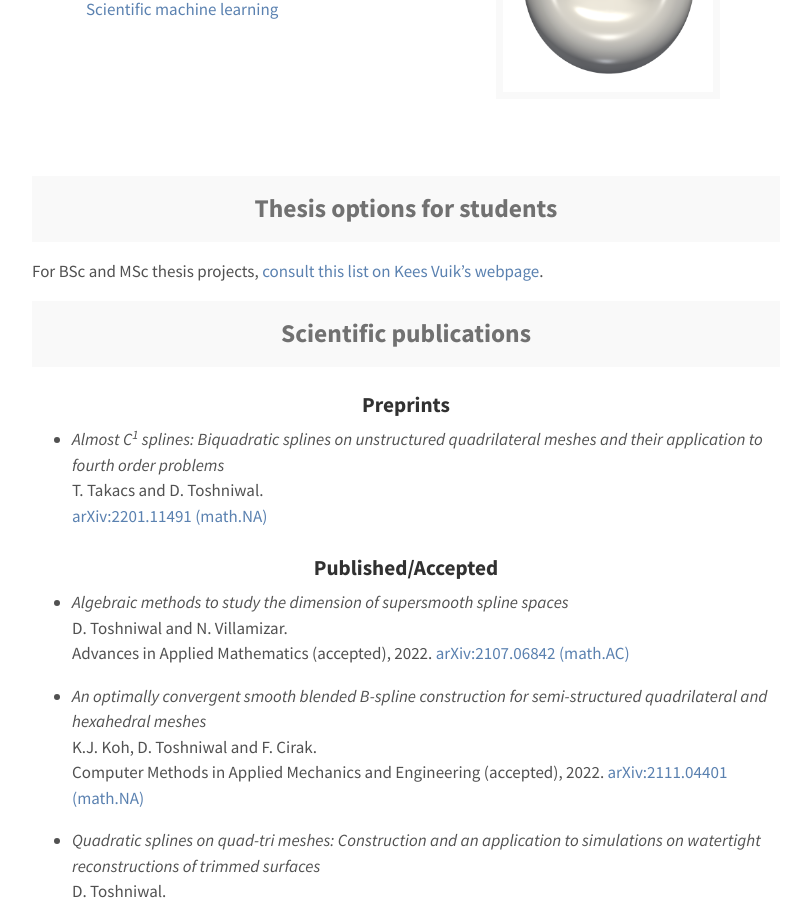
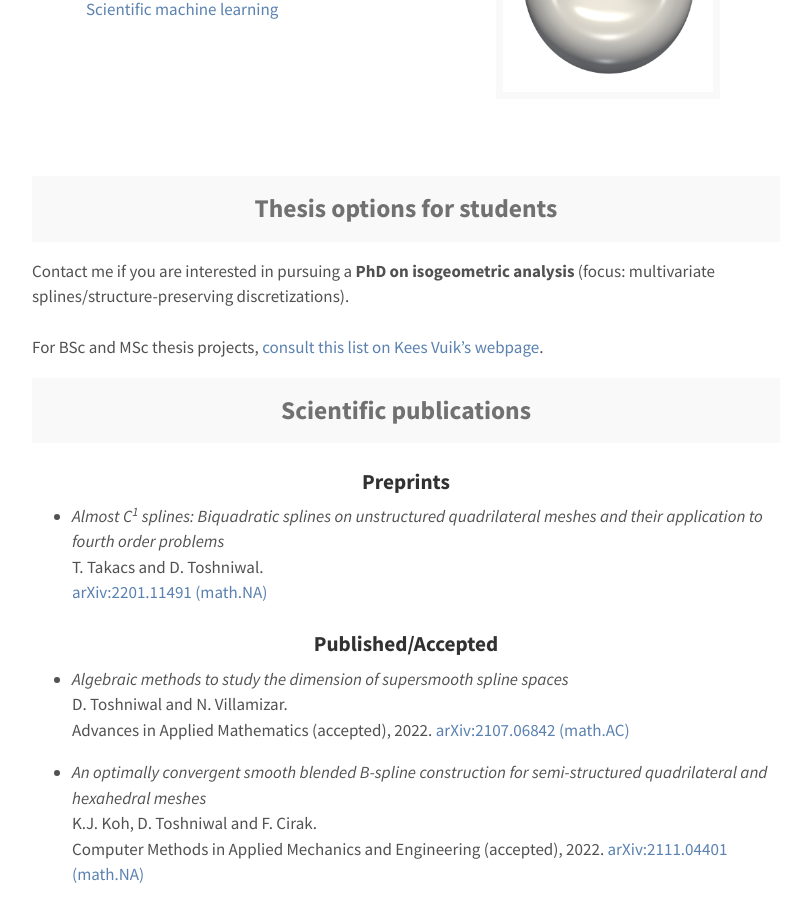
Before and after one commit to dtoshniwal/dtoshniwal.github.io, a Jekyll site: the page built from research.md, in a window 1280 px wide and 900 px high, scrolled down 407 px. Shown: the whole window, without its empty margins (234-1033 px from the left). Built offline with Jekyll 4.4.1, drawn with Linux system fonts in a browser that asks for light colours.

Commit message:
Update research

```diff
--- a/research.md
+++ b/research.md
@@ -27,8 +27,9 @@ title: Research
 -->
 
 <h2 class="message" align="center">Thesis options for students</h2>
-<!--[PhD vacancy in isogeometric analysis: apply before June 6, 2021!](https://www.tudelft.nl/over-tu-delft/werken-bij-tu-delft/vacatures/details?jobId=2804&jobTitle=PhD%20position%20in%20Isogeometric%20Analysis)-->
-
+Contact me if you are interested in pursuing a <b>PhD on isogeometric analysis</b> (focus: multivariate splines/structure-preserving discretizations).
+<br>
+<br>
 For BSc and MSc thesis projects, [consult this list on Kees Vuik's webpage](http://ta.twi.tudelft.nl/users/vuik/afstudeer_eng.html#nieuw).
 
 
```
